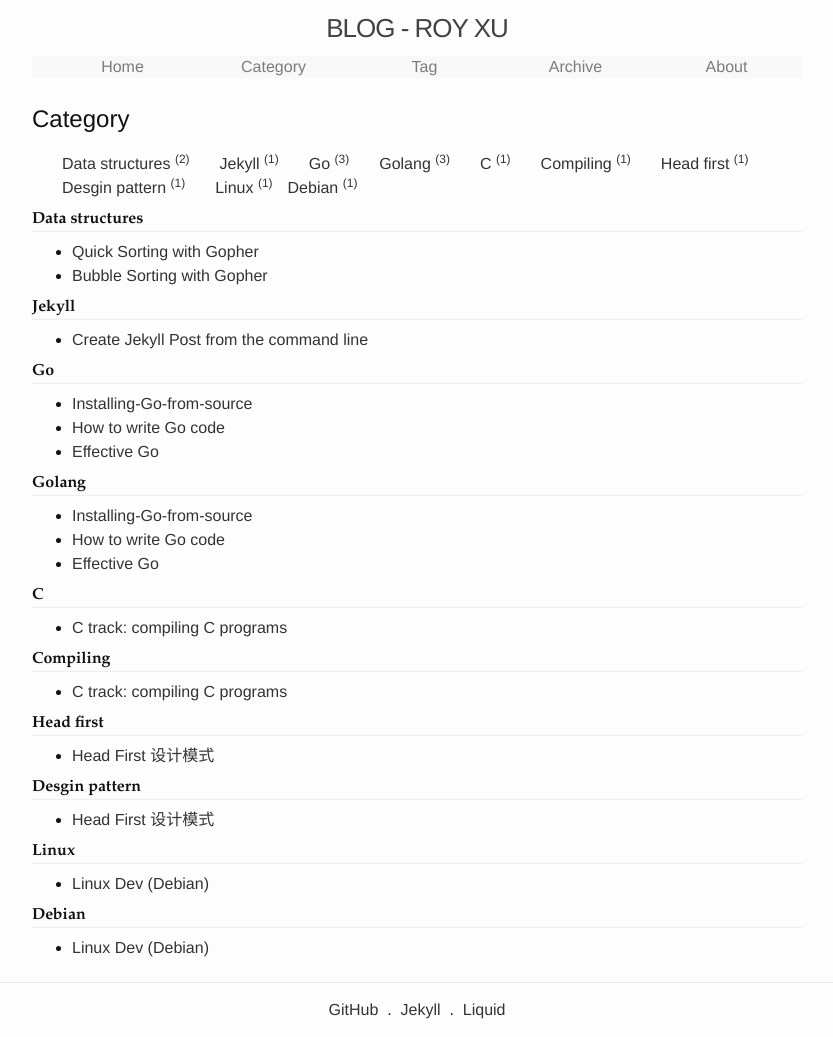
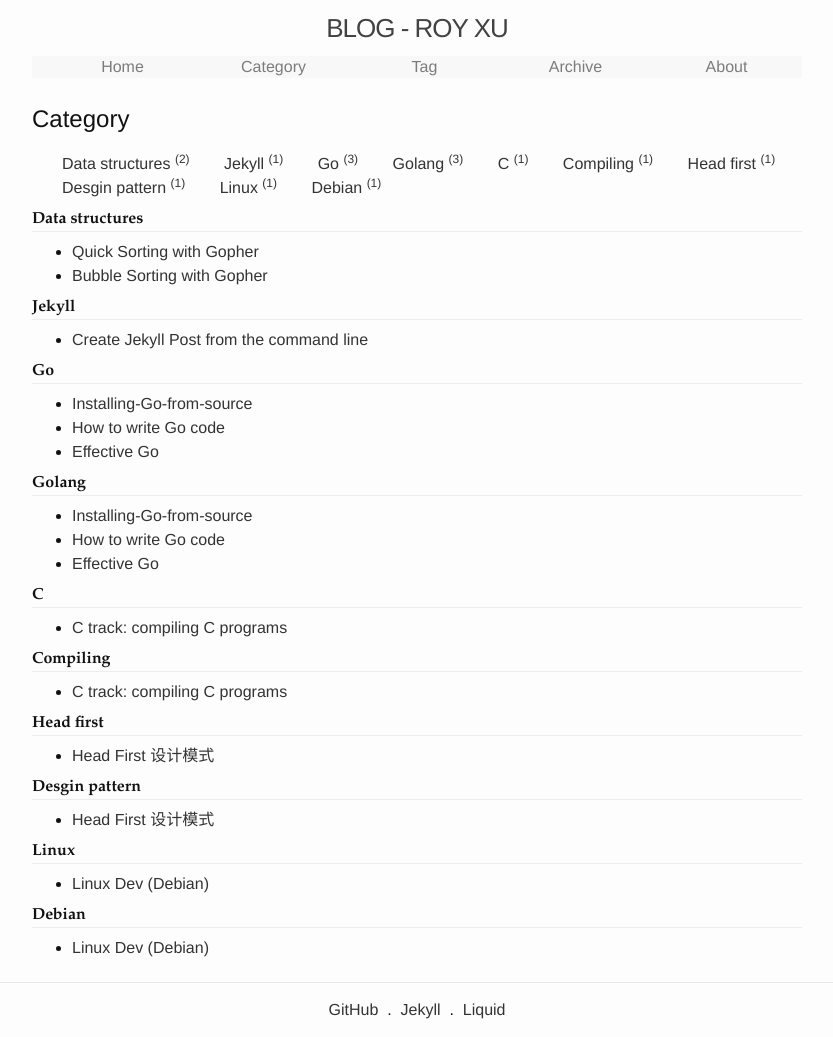
Before and after one commit to ousiax/ousiax.github.io, a Jekyll site: the page built from category/index.html, in a window 1280 px wide. Shown: the whole page, without its empty margins (223-1056 px from the left). Built offline with Jekyll 4.4.1, drawn with Linux system fonts in a browser that asks for light colours.

Commit message:
Fix .tag CSS style

```diff
--- a/_sass/_layout.scss
+++ b/_sass/_layout.scss
@@ -298,11 +298,9 @@
 
     .tags {
         li {
+            display: inline-block;
             list-style: none;
             margin: 0 $spacing-unit;
-            &:not(:last-child) {
-                float: left;
-            }
         }
     }
 }
```
